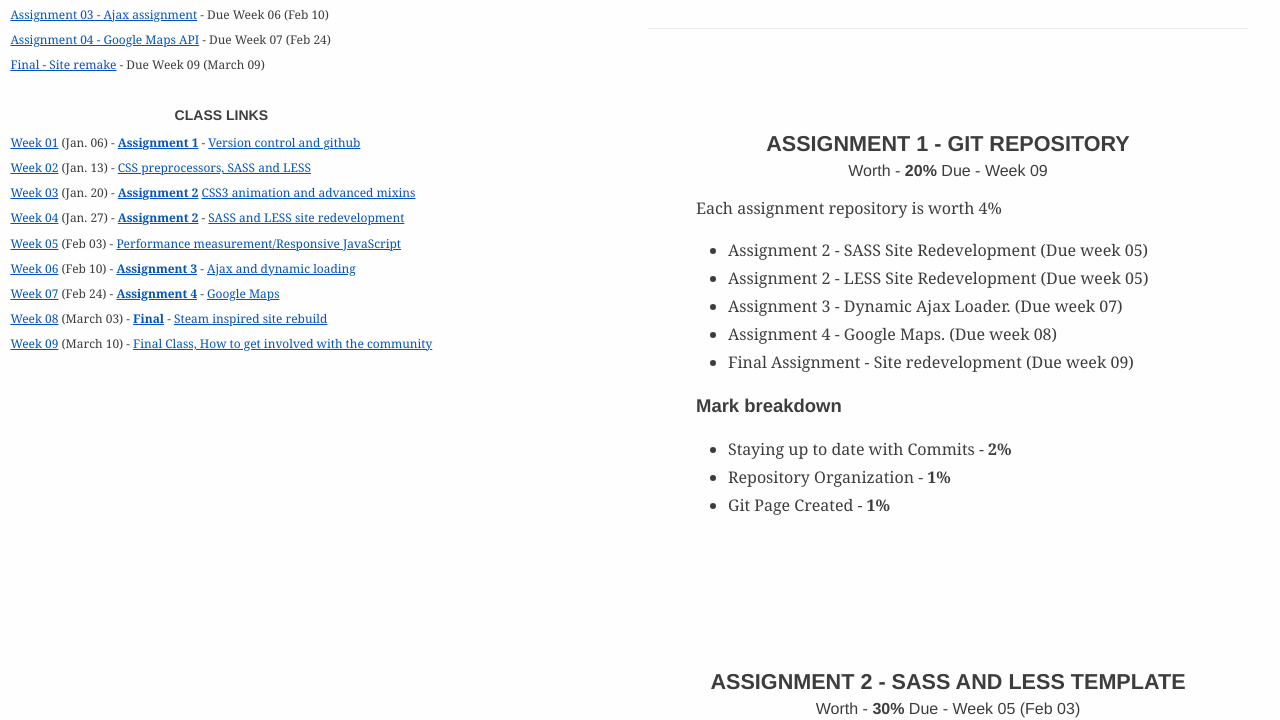
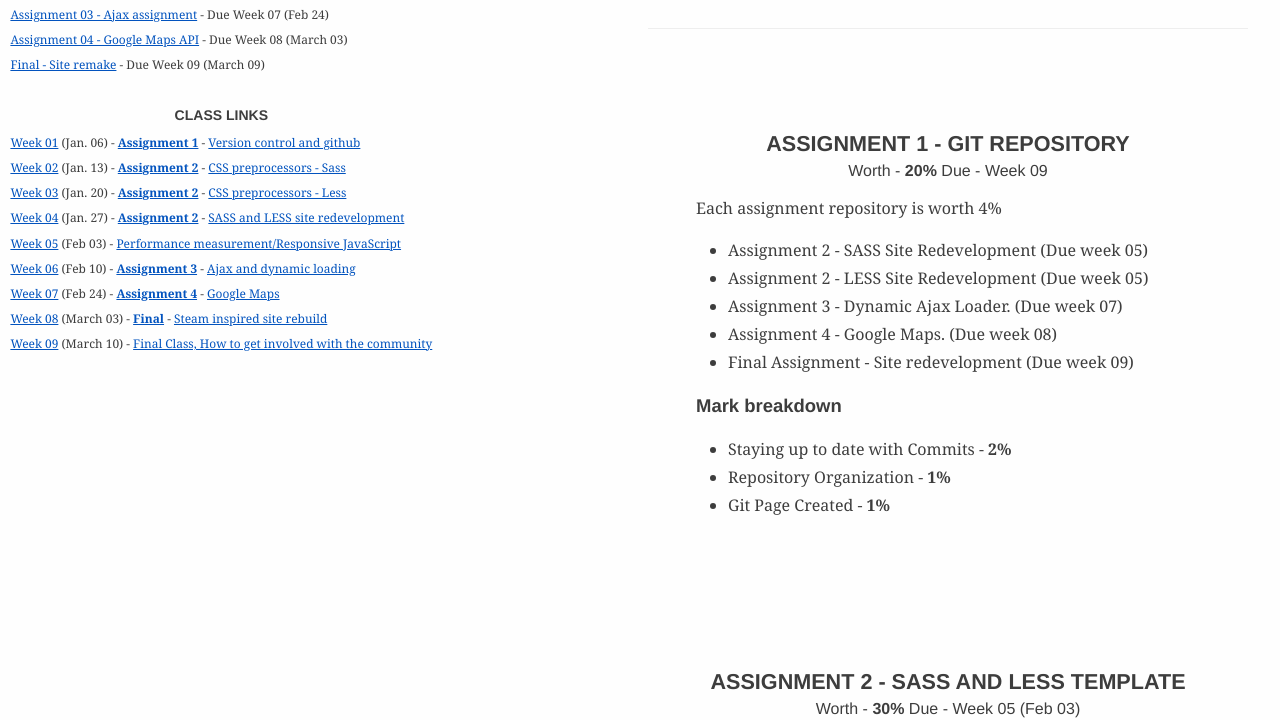
Before and after one commit to brandonbrule/mtm4086, a plain HTML site: page index.html in a window 1280 px wide. Shown: the part 86-806 px from the top of the page. Drawn offline with Linux system fonts and the light colour scheme.

Commit message:
due dates corrected

```diff
--- a/index.html
+++ b/index.html
@@ -18,8 +18,8 @@
 			<ul>
 				<li><a href="#assignment1">Assignment 01 - Your git repositories</a> - Due Week 09 (March 10)</li>
 				<li><a href="#assignment2">Assignment 02 - SASS and Less site template</a> - Due Week 05 (Jan 27)</li>
-				<li><a href="#assignment3">Assignment 03 - Ajax assignment</a> - Due Week 06 (Feb 10)</li>
-				<li><a href="#assignment4">Assignment 04 - Google Maps API</a> - Due Week 07 (Feb 24)</li>
+				<li><a href="#assignment3">Assignment 03 - Ajax assignment</a> - Due Week 07 (Feb 24)</li>
+				<li><a href="#assignment4">Assignment 04 - Google Maps API</a> - Due Week 08 (March 03)</li>
 				<li><a href="#assignment5">Final - Site remake</a> - Due Week 09 (March 09)</li>
 			</ul>
 		</nav>
@@ -27,8 +27,8 @@
 		<nav>
 			<ul>
 				<li><a href="#week1">Week 01</a> (Jan. 06) - <a href="#assignment1"><strong>Assignment 1</strong></a> - <a href="#week1">Version control and github</a></li>
-				<li><a href="#week2">Week 02</a> (Jan. 13) - <a href="#week2">CSS preprocessors, SASS and LESS</a></li>
-				<li><a href="#week3">Week 03</a> (Jan. 20) - <a href="#assignment2"><strong>Assignment 2</strong></a> <a href="#week3">CSS3 animation and advanced mixins</a></li>
+				<li><a href="#week2">Week 02</a> (Jan. 13) - <a href="#assignment2"><strong>Assignment 2</strong></a> - <a href="#week2">CSS preprocessors - Sass</a></li>
+				<li><a href="#week3">Week 03</a> (Jan. 20) - <a href="#assignment2"><strong>Assignment 2</strong></a> - <a href="#week3">CSS preprocessors - Less</a></li>
 				<li><a href="#week4">Week 04</a> (Jan. 27) - <a href="#assignment2"><strong>Assignment 2</strong></a> - <a href="#week4">SASS and LESS site redevelopment</a></li>
 				<li><a href="#week5">Week 05</a> (Feb 03) - <a href="#week5">Performance measurement/Responsive JavaScript</a></li>
 				<li><a href="#week6">Week 06</a> (Feb 10) - <a href="#assignment3"><strong>Assignment 3</strong></a> - <a href="#week6">Ajax and dynamic loading</a></li>
```
